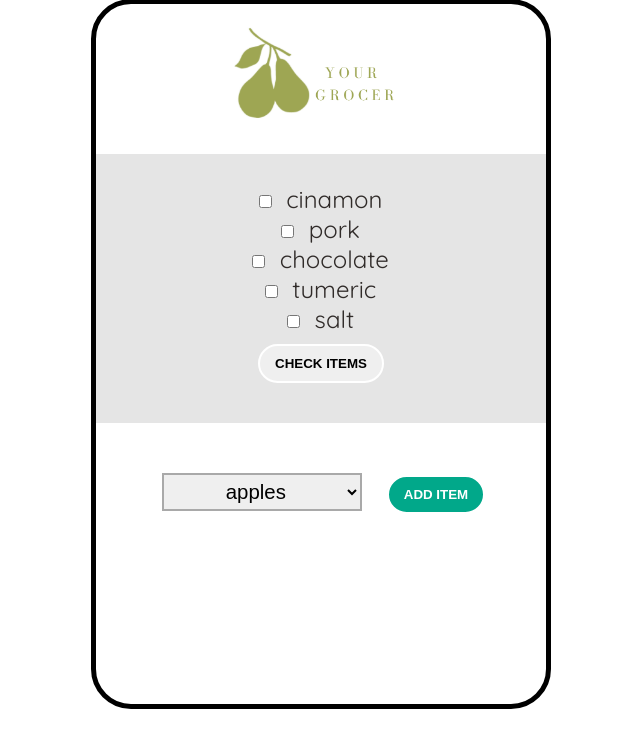
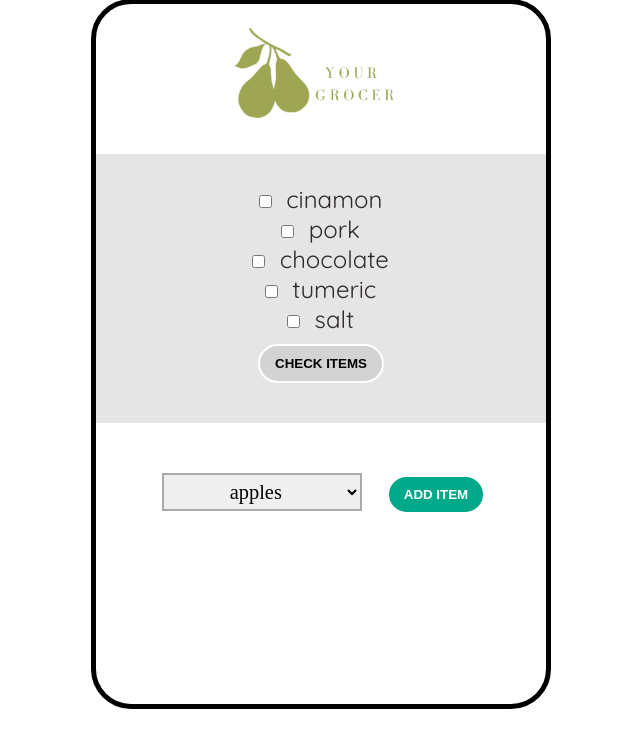
Before and after one commit to theredwillow/GroceryListApp, a Flask app: page / in a window 1280 px wide. Shown: the part 46-800 px from the top of the page, without its empty margins (319-959 px from the left). Run offline with Flask 3, Linux system fonts and the light colour scheme; data comes from the database, SQL or seed files in the repository.

Commit message:
fixed minor formatting bugs

```diff
--- a/static/css/main.css
+++ b/static/css/main.css
@@ -6,17 +6,16 @@ body {
     text-align: center;
 }
 
-img{
+img {
     width: 200px;
     padding: 20px;
-    align: left;
 }
 
-label{
+label {
     margin: 25px 5px;
 }
 
-#form_box{
+#form_box {
     position: absolute;
     width: 450px;
     height: 700px;
@@ -29,13 +28,14 @@ label{
     border-radius: 40px
 
 }
+
 #remove_items {
     background-color: #E5E5E5;
     color: #302B29;
     padding: 30px;
 }
 
-#add_btn{
+#add_btn {
     background-color: #01a88a;
     color: white;
     font-weight: bold;
@@ -48,7 +48,7 @@ label{
 
 
 #remove_btn {
-    background-color: lightgray
+    background-color: lightgray;
     color: black;
     font-weight: bold;
     border-radius: 20px;
@@ -58,7 +58,7 @@ label{
 }
 
 select {
-    font_family: "Railway";
+    font-family: "Railway";
     font-size: 0.85em;
     text-align: center;
     width: 200px;
--- a/static/js/main.js
+++ b/static/js/main.js
@@ -2,7 +2,7 @@ function check_me(input_id) {
     var checked_input = document.querySelector("input[id=" + input_id + "]");
     var checked_label = document.querySelector("label[name=" + input_id + "]");
 
-    if (checked_input.checked){
+    if (checked_input.checked) {
         checked_label.style.textDecoration = "line-through";
     }
     else {
@@ -15,5 +15,4 @@ function check_me(input_id) {
     btn.style.color = "#FFFFFF";
     btn.style.backgroundColor = "#FE757";
     btn.style.cursor = "pointer";
-
 }
```
